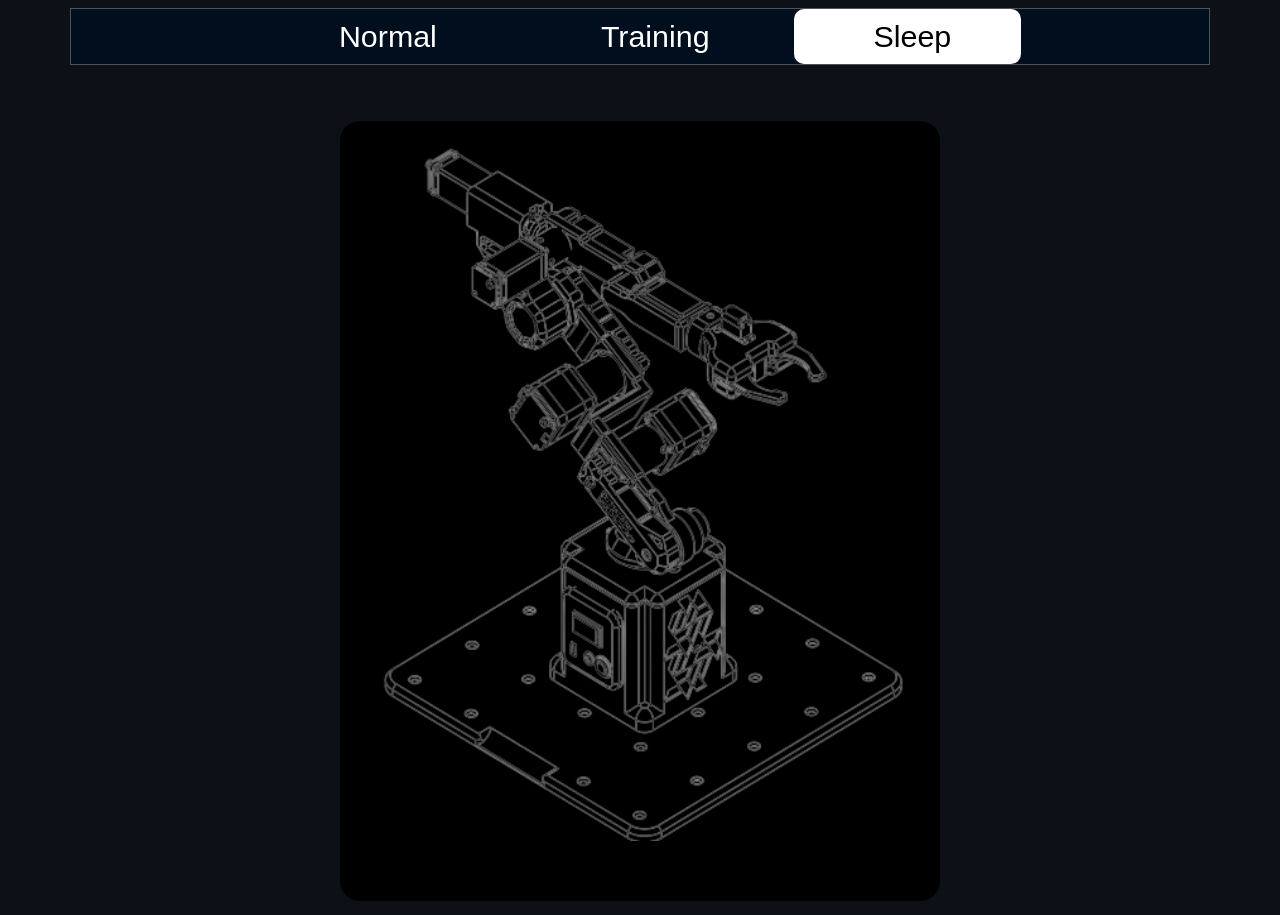
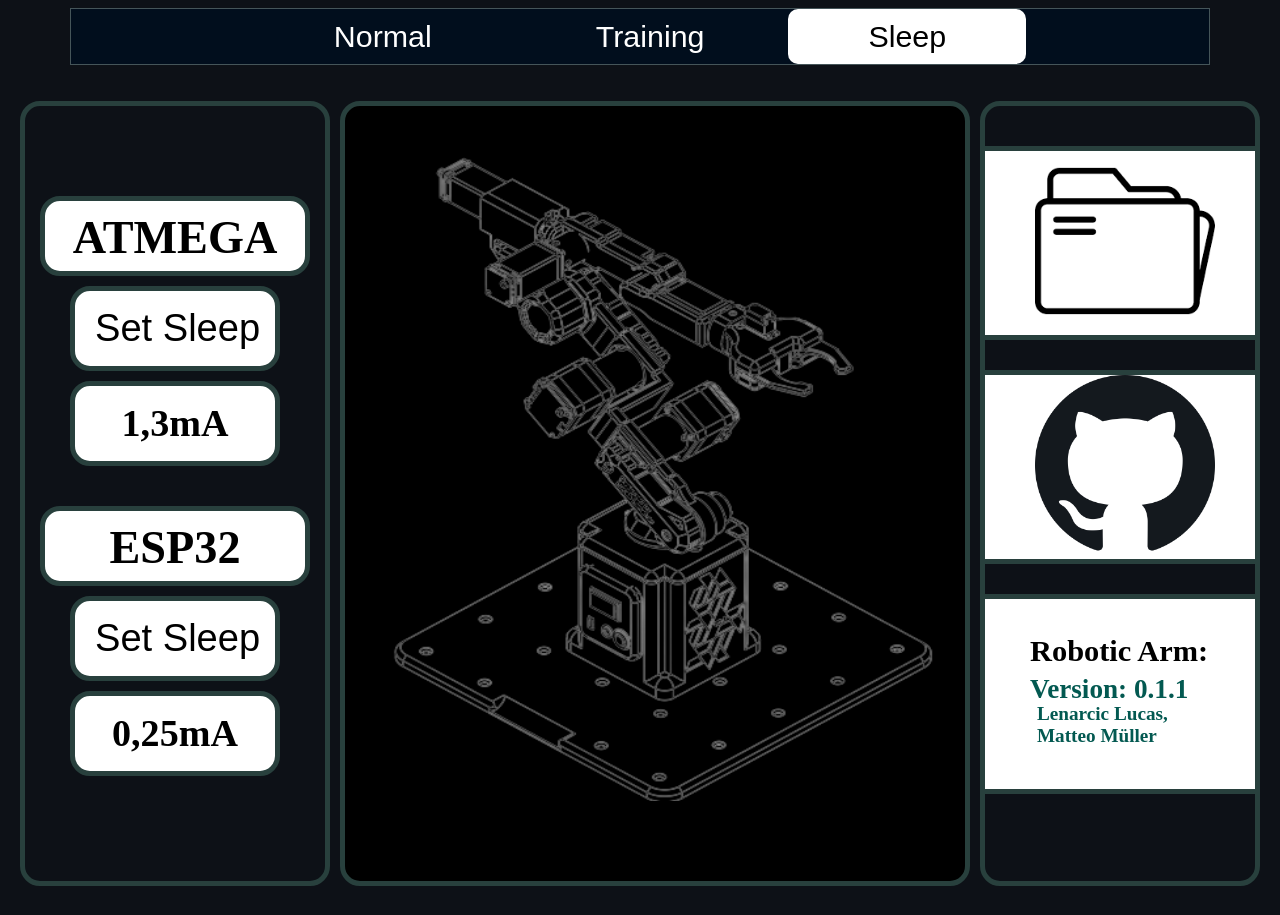
Before and after one commit to Lemme-lab/Lemme-lab.github.io_testing, a plain HTML site: page index.html in a window 1280 px wide. Both pictures are taken after a click on the button "Sleep". Drawn offline with Linux system fonts and the light colour scheme.

Commit message:
Add files via upload

```diff
--- a/index.html
+++ b/index.html
@@ -206,17 +206,53 @@
 
 
         </div>
-
-
     </div>
 
     <div id="Sleep" class="tabcontent" style = "overflow-y: hidden;">
         <div class = mid_boxes_sleep>
 
+            <div class = sleep_main>
+                <div class = box_sleep_left>
+                    <div class = box_sleep_left_innerboxes>
+                        <h1 style="font-size: 1.7em; margin-top: 10px; color: #000000; text-align: center;">ATMEGA</h1>
+                    </div>
+                    <div class = box_sleep_left_innerboxes_small>
+                        <button style="font-size: 1.4em; margin-top: 10px; color: #000000; text-align: center;
+                            background: transparent; border: none !important; padding-left: 20px;">Set Sleep</button>
+                    </div>
+                    <div class = box_sleep_left_innerboxes_small>
+                        <h2 style="font-size: 1.4em; margin-top: 10px; color: #000000; text-align: center;">1,3mA</h1>
+                    </div>
+                    <div class = box_sleep_left_innerboxes>
+                        <h1 style="font-size: 1.7em; margin-top: 10px; color: #000000; text-align: center;">ESP32</h1>
+                    </div>
+                    <div class = box_sleep_left_innerboxes_small>
+                        <button style="font-size: 1.4em; margin-top: 10px; color: #000000; text-align: center;
+                            background: transparent; border: none !important; padding-left: 20px;">Set Sleep</button>
+                    </div>
+                    <div class = box_sleep_left_innerboxes_small>
+                        <h2 style="font-size: 1.4em; margin-top: 10px; color: #000000; text-align: center;">0,25mA</h1>
+                    </div>
+                </div>
             <div class = box_sleep>
-                <img name="status" class="arm_img_2"  width="530" height="700" src="data/robotic_arm.png">
+                <img name="status" class="arm_img_2"  width="550" height="650" src="data/robotic_arm.png">
             </div>
 
+            <div class = sleep_rigth_box>
+                   <div class = doxc>
+                    <a href="data/documentation.docx"><img src="data/documentation.png" style="width:180px;height:180px;"></a>
+                   </div>
+                   <div class = github>
+                    <a href="https://github.com/Lemme-lab/Robotic-Arm"><img src="data/github.png" style="width:180px;height:180px;"></a>
+                   </div>
+                   <div class = version>
+                       <h1 style="font-size: 1.9rem; padding-left: 45px">Robotic Arm:</h1>
+                       <h1 style="font-size: 1.7rem; margin-top: -20px; padding-left: 45px; color: #035951;">Version: 0.1.1</h1>
+                       <h1 style="font-size: 1.2rem; margin-top: -25px; padding-left: 52px; color: #035951;">Lenarcic Lucas, <br>Matteo Müller</h1>
+                   </div>
+            </div>
+
+        </div>
 
 
 
--- a/styles.css
+++ b/styles.css
@@ -159,7 +159,6 @@ body {
     background-color: rgb(255, 255, 255);
     color: black;
     border-radius: 10px;
-    width: 20%;
   }
 
   .tabcontent {
@@ -407,7 +406,7 @@ body {
   .slider {
     -webkit-appearance: none;
     width: calc(100% - 10px);
-    height: 30px;
+    height: 20px;
     background: #000000;
     outline: none;
     opacity: 0.7;
@@ -435,25 +434,117 @@ body {
     cursor: pointer;
   }
 
+  .sleep_main {
+    display: flex;
+    justify-content: center;
+  }
 
+  .box_sleep_left {
+    padding-top: 50px;
+    margin-top: 50px;
+    border-radius: 20px;
+    border-color: #28403D;
+    color: black;
+    font-size: 1.7em;
+    width: 300px;
+    height: 725px;
+    border: 5px solid #28403D;
+  }
+
+  .box_sleep_left_innerboxes {
+    margin-top: 40px;
+    margin-left: 15px;
+    border: 5px solid #28403D;
+    border-radius: 20px;
+    background-color: white;
+    width: 260px;
+    height: 70px;
+  }
+
+  .box_sleep_left_innerboxes {
+    margin-top: 40px;
+    margin-left: 15px;
+    border: 5px solid #28403D;
+    border-radius: 20px;
+    background-color: white;
+    width: 260px;
+    height: 70px;
+  }
+
+  .box_sleep_left_innerboxes_small {
+    padding-top: 5px;
+    margin-top: 10px;
+    margin-left: 45px;
+    border: 5px solid #28403D;
+    border-radius: 20px;
+    background-color: white;
+    width: 200px;
+    height: 70px;
+  }
 
   .box_sleep{
     border-radius: 20px;
+    border: 5px solid #28403D;
     margin-top: 50px;
-    padding-top: -20px;
+    margin-left: 10px;
+    padding-top: 125px;
+    padding-right: 30px;
     background-color: rgb(0, 0, 0);
-    height: 780px;
-    width: 600px;
+    width: 590px;
+    height: 650px;
   }
 
   .mid_boxes_sleep{
-
     display: flex;
     justify-content: center;
-
+    margin-top: -20px;
   }
 
   .arm_img_2{
-    margin-left: 40px;
-    margin-top: 20px;
+    margin-left: 45px;
+    margin-top: -80px;
   }
+
+  .sleep_main{
+    display: flex;
+    justify-content: center;
+  }
+
+  .sleep_rigth_box{
+    margin-top: 50px;
+    margin-left: 10px;
+    border: 5px solid #28403D;
+    border-radius: 20px;
+    width: 270px;
+  }
+
+  .doxc{
+    padding-left: 50px;
+    margin-top: -20px;
+    margin-top: 40px;
+    margin-bottom: 10px;
+    border-top:5px solid #28403D;
+    border-bottom:5px solid #28403D;
+    background-color: white;
+  }
+
+  .github{
+    padding-left: 50px;
+    margin-top: -20px;
+    margin-top: 30px;
+    margin-bottom: 30px;
+    border-top:5px solid #28403D;
+    border-bottom:5px solid #28403D;
+    background-color: white;
+  }
+
+  .version{
+    height: 180px;
+    width: 100%;
+    margin-top: 30px;
+    margin-bottom: 10px;
+    padding-top: 10px;
+    border-top:5px solid #28403D;
+    border-bottom:5px solid #28403D;
+    background-color: white;
+  }
```
Also changed, not shown: data/documentation.png (added), data/github.png (added), 1 other file.
